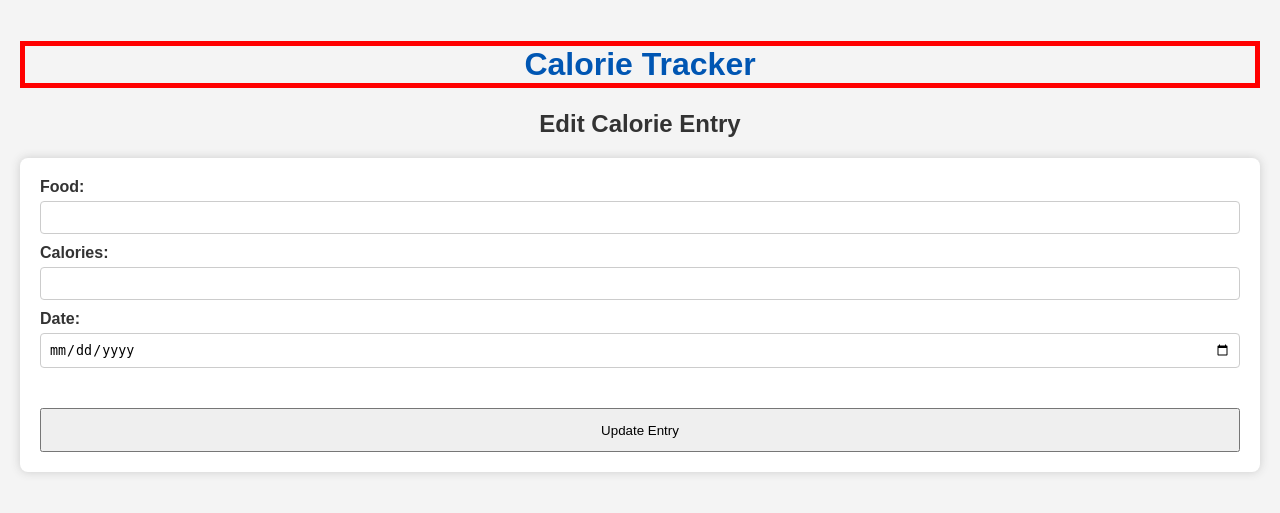
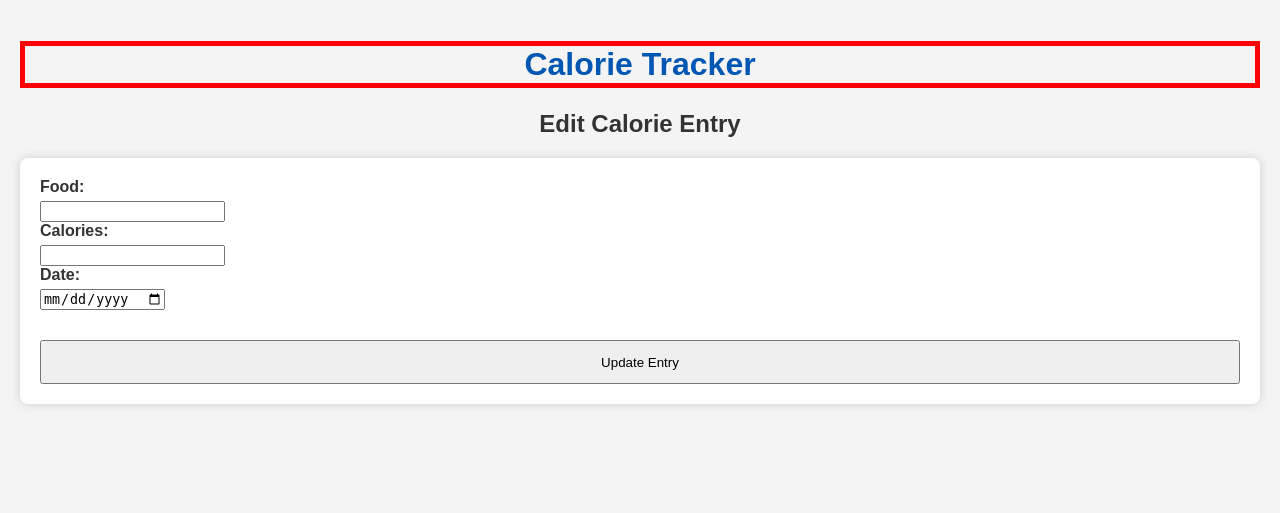
Before and after one commit to software-students-spring2024/5-final-project-spring-2024-dttt5, a Flask app: template app/templates/edit_calorie_entry.html in a window 1280 px wide. Shown: the top 513 px of the page. Run offline with Flask 3, Linux system fonts and the light colour scheme; the template is opened without the code that fills it, so the values that code supplies are empty; parts of the project's set-up code (start-up, migrations or seed data) failed here and were passed over.

Commit message:
edit calorie and workout layout

```diff
--- a/app/templates/edit_calorie_entry.html
+++ b/app/templates/edit_calorie_entry.html
@@ -25,10 +25,6 @@ h2 {
     text-align: center;
 }
 
-h3 {
-    text-align: center;
-}
-
 /* Form styling */
 form {
     background: #fff;
@@ -43,34 +39,9 @@ label {
     margin-bottom: 5px;
 }
 
-input[type="text"],
-input[type="password"],
-input[type="number"],
-input[type="date"],
-select {
-    width: 100%;
-    padding: 8px;
-    margin-bottom: 10px;
-    border-radius: 4px;
-    border: 1px solid #ccc;
-    box-sizing: border-box; /* includes padding and border in element's width */
-}
-
 button {
     width: 70px;
     height: 20px;
-
-    /* background-color: #0056b3;
-    color: white;
-    border: none;
-    padding: 10px 20px;
-    text-align: center;
-    text-decoration: none;
-    display: inline-block;
-    font-size: 16px;
-    margin: 4px 2px;
-    cursor: pointer;
-    border-radius: 4px; */
 }
 
 .delEditForm {
```
Also changed, not shown: app/templates/edit_workout_entry.html (+0 -28 lines).
